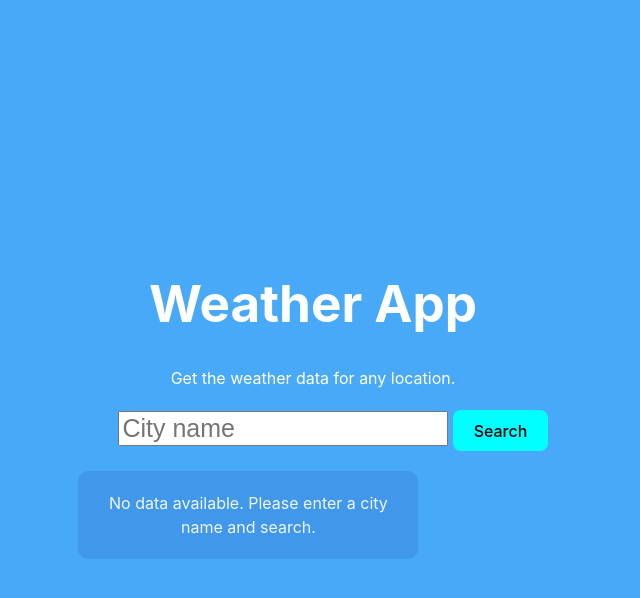
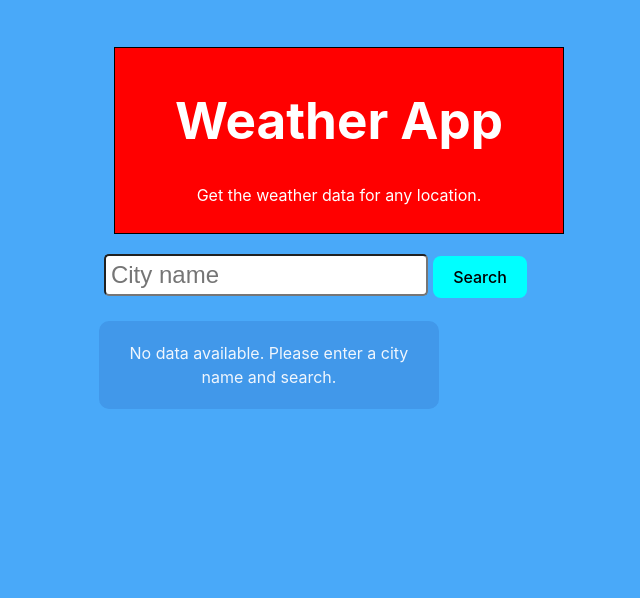
Before and after one commit to Aayush-Koju/Weather-App, a React (Vite) app: page / in a window 1280 px wide. Shown: the top 598 px of the page, without its empty margins (327-967 px from the left). Built offline with nearby package versions, Linux system fonts and the light colour scheme.

Commit message:
added background color to app info component

```diff
--- a/src/App.css
+++ b/src/App.css
@@ -5,18 +5,11 @@
   text-align: center;
 }
 
-.app {
-  position: relative;
-}
-
-.input {
-  border: none;
-}
-
 .app input {
-  margin: 5px;
-  font-size: 25px;
-  margin-left: 40px;
+ padding: 5px;
+ font-size: 1.5rem;
+ margin: 5px;
+ border-radius: 5px;
 }
 
 .app button {
--- a/src/components/AppInfo.css
+++ b/src/components/AppInfo.css
@@ -1,9 +1,18 @@
-h1 {
+.app-info {
+  border: 1px solid black;
+  background-color: red;
+  padding: 10px;
+  width: 100%;
+  height: 20%;
+  margin: 15px;
+}
+
+.app-info h1 {
   color: #fff;
   text-align: center;
 }
 
-  p {
+.app-info p {
   color: #fff;
   text-align: center;
 }
--- a/src/components/AppInfo.jsx
+++ b/src/components/AppInfo.jsx
@@ -3,8 +3,10 @@ import "./AppInfo.css";
 export default function AppInfo() {
   return (
     <>
-      <h1>Weather App</h1>
-      <p>Get the weather data for any location.</p>
+      <div className="app-info">
+        <h1>Weather App</h1>
+        <p>Get the weather data for any location.</p>
+      </div>
     </>
   );
 }
--- a/src/index.css
+++ b/src/index.css
@@ -25,7 +25,7 @@ a:hover {
 body {
   margin: 0;
   display: flex;
-  place-items: center;
+  /* place-items: center; */
   min-width: 320px;
   min-height: 100vh;
   background-color: #49a9f9;
```
Lines whose indentation alone changed are shown as unchanged.
